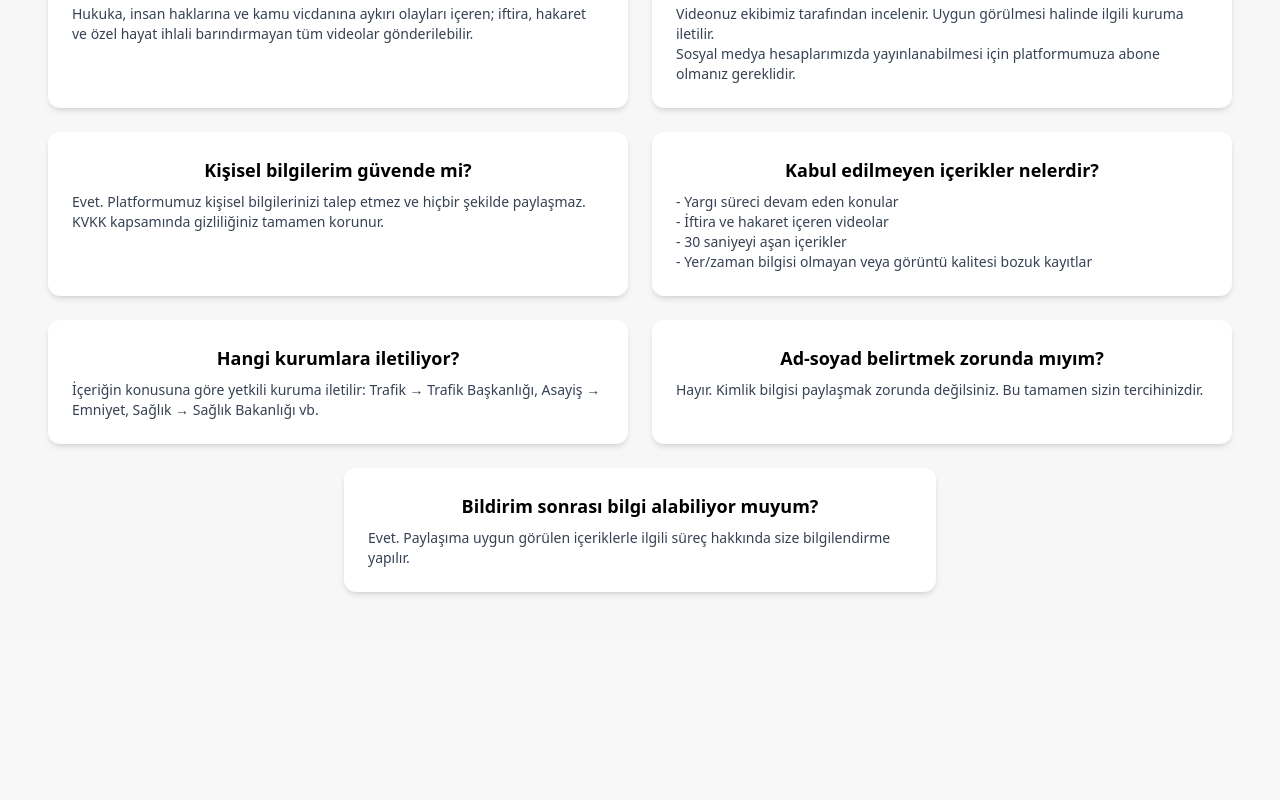
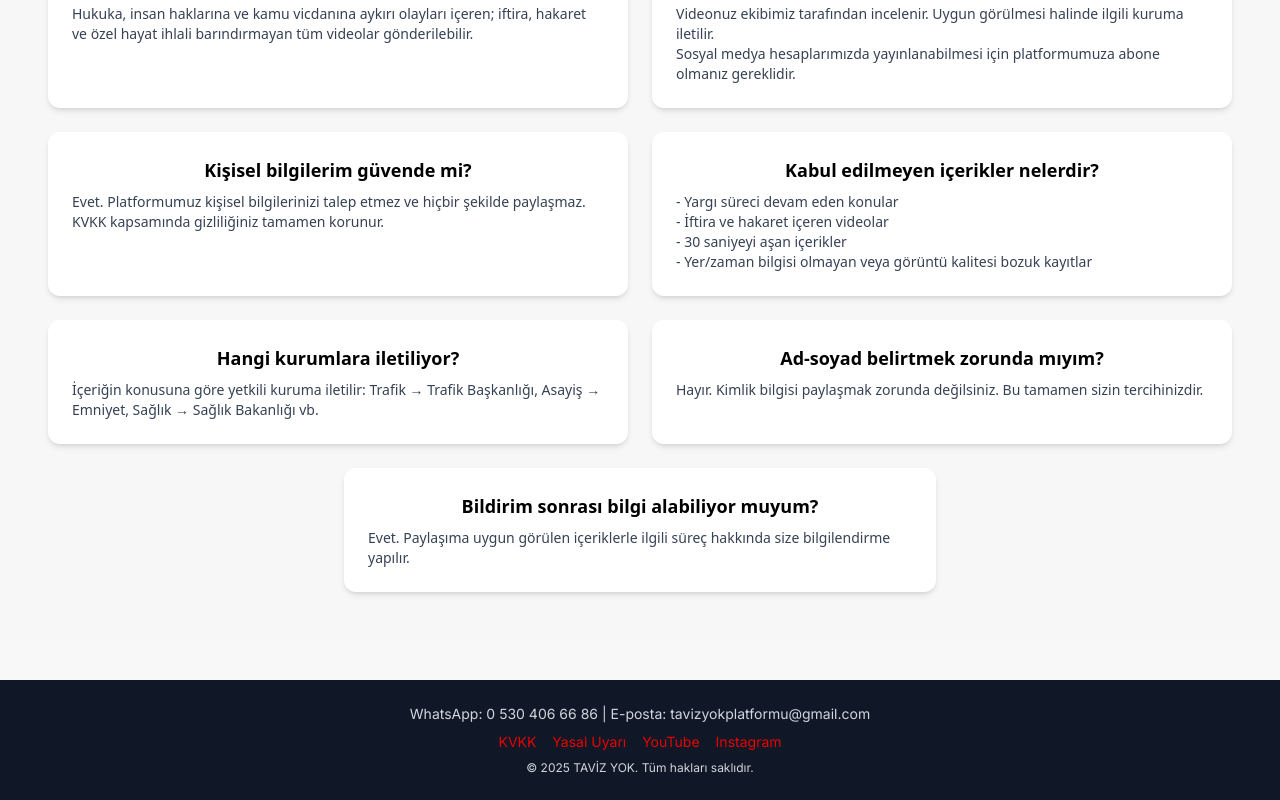
Before and after one commit to GurhanAksoy/tavizyok-website, a Next.js app: page / in a window 1280 px wide. Shown: the part 852-1652 px from the top of the page. Before the commit the page ends 1492 px from the top, so only its background shows below. Built offline with nearby package versions, Linux system fonts and the light colour scheme.

Commit message:
Update layout.js

```diff
--- a/src/app/layout.js
+++ b/src/app/layout.js
@@ -80,10 +80,20 @@ export default function RootLayout({ children }) {
           }}
         />
       </head>
-      <body className={`${inter.className} antialiased font-sans bg-white text-black`}>
+      <body className={`${inter.className} antialiased font-sans bg-[#f7f7f7] text-black`}>
         <Navbar />
         {children}
-              </body>
+        <footer className="bg-gray-900 text-gray-300 text-sm text-center py-6 mt-10">
+          <p>WhatsApp: 0 530 406 66 86 | E-posta: tavizyokplatformu@gmail.com</p>
+          <div className="mt-2 space-x-4">
+            <Link href="/kvkk" className="hover:underline text-red-400">KVKK</Link>
+            <Link href="/yasal-uyari" className="hover:underline text-red-400">Yasal Uyarı</Link>
+            <a href="https://www.youtube.com/@Taviz_Yok" target="_blank" rel="noopener noreferrer" className="hover:underline text-red-400">YouTube</a>
+            <a href="https://www.instagram.com/tavizyokplatformu" target="_blank" rel="noopener noreferrer" className="hover:underline text-red-400">Instagram</a>
+          </div>
+          <p className="mt-2 text-xs">© 2025 TAVİZ YOK. Tüm hakları saklıdır.</p>
+        </footer>
+      </body>
     </html>
   );
 }
```
